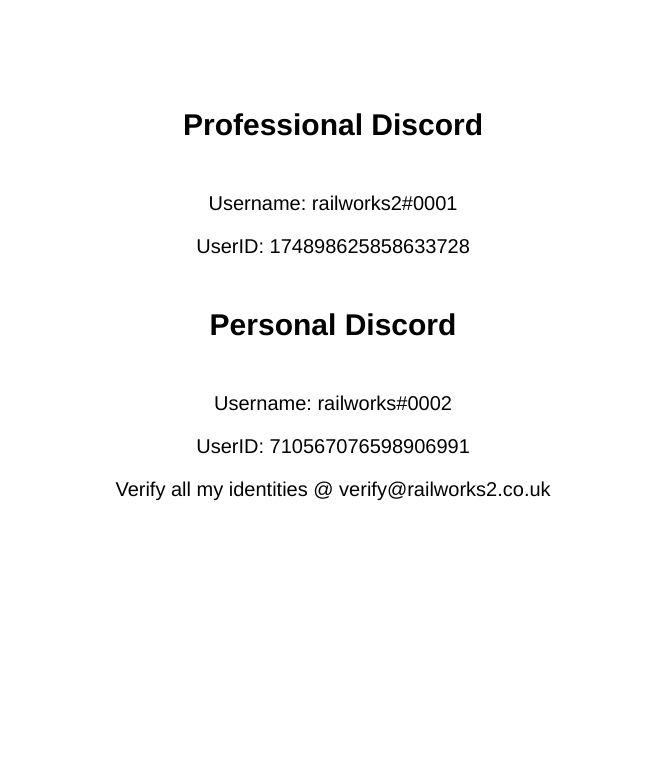
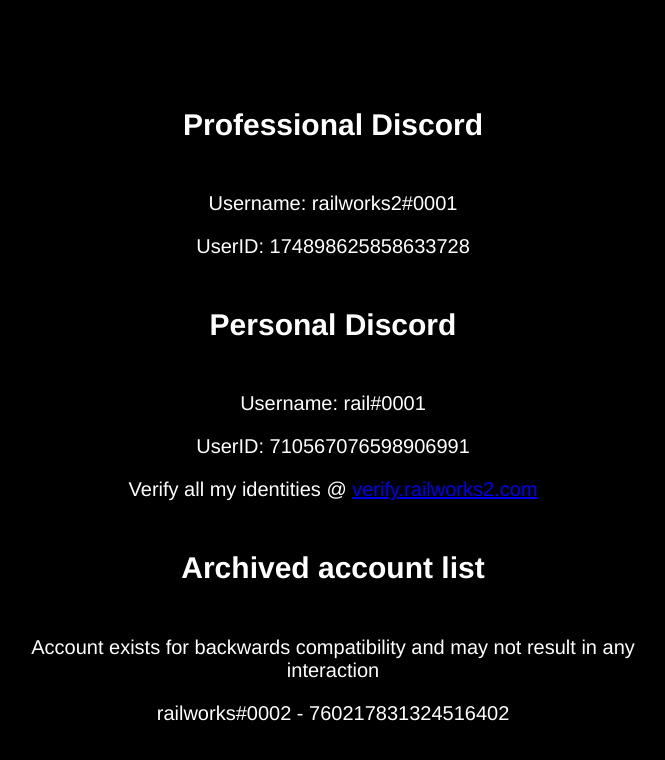
Before and after one commit to railworks2rblx/discord.railworks2.co.uk, a plain HTML site: page index.html in a window 1280 px wide. Shown: the whole page, without its empty margins (307-972 px from the left). Drawn offline with Linux system fonts and the light colour scheme.

Commit message:
Updated file to include archived discord name and updated personal account.

```diff
--- a/index.html
+++ b/index.html
@@ -13,9 +13,9 @@
 		body {
 			text-align: center;
 			padding: 50px;
-			background-color: white;
+			background-color: black;
 			font: 20px Helvetica, sans-serif;
-			color: black;
+			color: white;
 		}
 
 		div {
@@ -39,10 +39,14 @@
 		<p>
 
 		<h5>Personal Discord</h5>
-		<p>Username: railworks#0002</p>
+		<p>Username: rail#0001</p>
 		<p>UserID: 710567076598906991</p>
 
-		<p>Verify all my identities @ verify@railworks2.co.uk</p>
+		<p>Verify all my identities @ <a href="https://verify.railworks2.com/">verify.railworks2.com</a></p>
+
+		<h5>Archived account list</h5>
+		<p>Account exists for backwards compatibility and may not result in any interaction</p>
+		<p>railworks#0002 - 760217831324516402</p>
 
 	</div>
 
```
